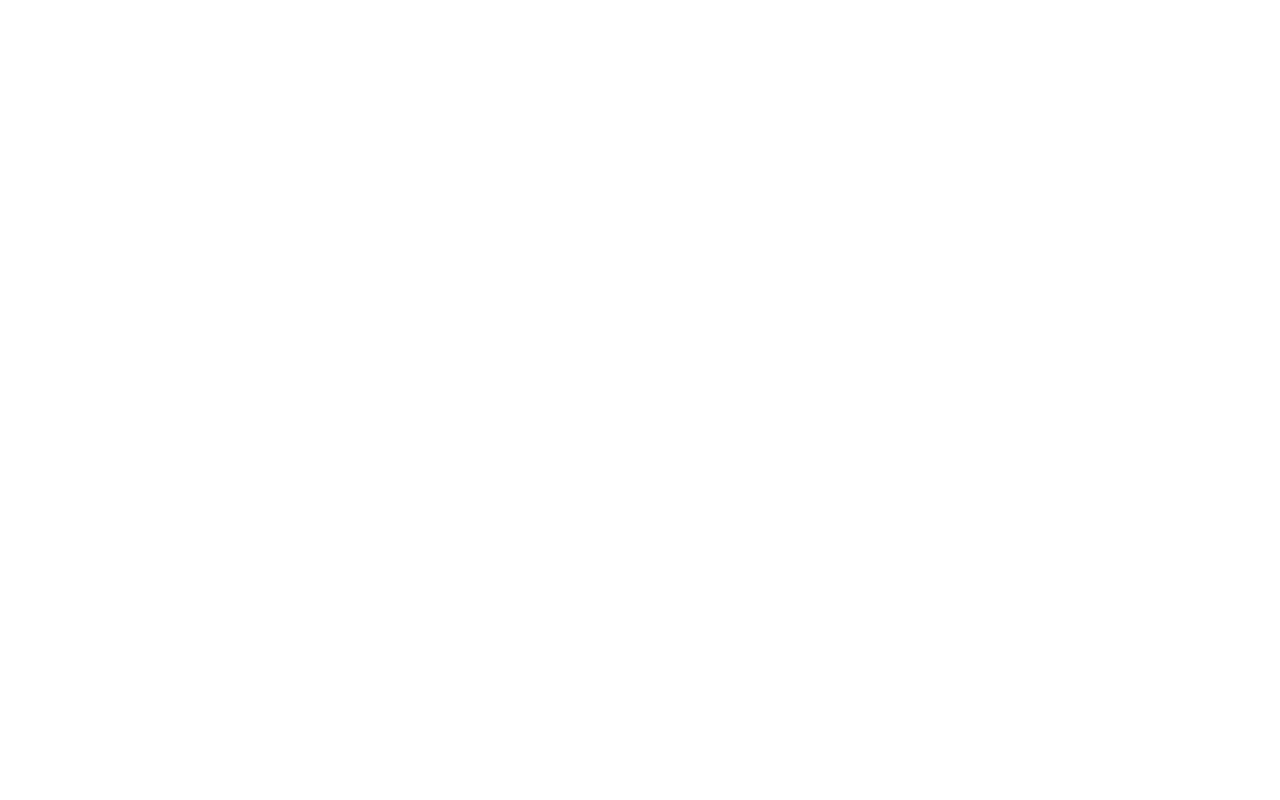
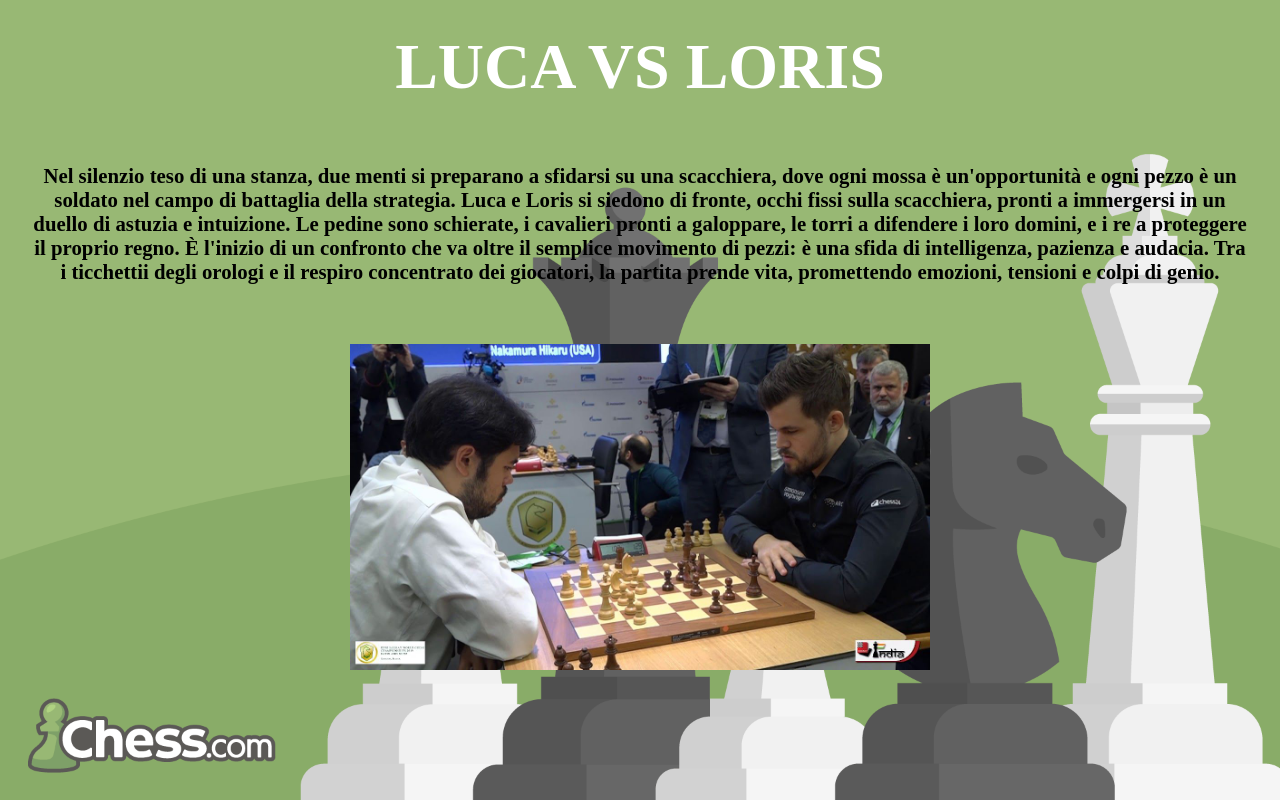
Before and after one commit to KejdiKishta/vue-hello, a plain HTML site: page index.html in a window 1280 px wide. Drawn offline with nearby package versions, Linux system fonts and the light colour scheme.

Commit message:
add: message and img

```diff
--- a/index.html
+++ b/index.html
@@ -6,11 +6,19 @@
     <title>Document</title>
     <!-- vue -->
     <script src="https://unpkg.com/vue@3/dist/vue.global.js"></script>
+
+    <!-- style -->
+    <link rel="stylesheet" href="./style.css">
 </head>
 <body>
-    <div id="vue-container">
-        <h1></h1>
-
+    <div class="container">
+        <div class="overlay">
+            <div id="vue-container">
+                <h1 :class="colorTitle">{{ title }}</h1>
+                <p :class="descrStyle">{{ description }}</p>
+                <img :src="img" alt=":O">
+            </div>
+        </div>
     </div>
 
     <!-- script -->
--- a/script.js
+++ b/script.js
@@ -1,10 +1,8 @@
 // Descrizione:
-// Stampare a schermo un messaggio all’interno di un h1,
-// utilizzando i data.
+// Stampare a schermo un messaggio all’interno di un h1, utilizzando i data.
 
 // Bonus:
-// Aggiungere alla pagina un’immagine,
-// presa anch’essa da un data.
+// Aggiungere alla pagina un’immagine, presa anch’essa da un data.
 
 console.log(Vue);
 
@@ -13,10 +11,12 @@ const { createApp } = Vue;
 createApp({
     data() {
         return{
-
+            title: "LUCA VS LORIS",
+            description: `
+            Nel silenzio teso di una stanza, due menti si preparano a sfidarsi su una scacchiera, dove ogni mossa è un'opportunità e ogni pezzo è un soldato nel campo di battaglia della strategia. Luca e Loris si siedono di fronte, occhi fissi sulla scacchiera, pronti a immergersi in un duello di astuzia e intuizione. Le pedine sono schierate, i cavalieri pronti a galoppare, le torri a difendere i loro domini, e i re a proteggere il proprio regno. È l'inizio di un confronto che va oltre il semplice movimento di pezzi: è una sfida di intelligenza, pazienza e audacia. Tra i ticchettii degli orologi e il respiro concentrato dei giocatori, la partita prende vita, promettendo emozioni, tensioni e colpi di genio.`,
+            img: "./images.jpeg",
+            colorTitle: "white-title",
+            descrStyle: "desc"
         }
     },
-    methods: {
-
-    },
 }).mount("#vue-container");
--- /dev/null
+++ b/style.css
@@ -0,0 +1,43 @@
+* {
+    margin: 0;
+    padding: 0;
+    box-sizing: border-box;
+    text-align: center;
+}
+
+body {
+    background-color: #7ea650;
+}
+
+img {
+    width: 50%;
+}
+
+.container {
+    height: 100vh;
+    overflow-y: hidden;
+    background-image: url(./phptqEYTs.png);
+    background-size: 100%;
+    background-repeat: no-repeat;
+    background-position: bottom;
+}
+
+.white-title {
+    color: white;
+    font-size: 4rem;
+}
+
+.desc {
+    font-size: 1.3rem;
+    font-weight: bold;
+}
+
+.overlay {
+    width: 100%;
+    height: 100%;
+    background-color: rgba(255, 255, 255, 0.204);
+}
+
+#vue-container > * {
+    padding: 30px;
+}
```
Also changed, not shown: images.jpeg (added), phptqEYTs.png (added).
